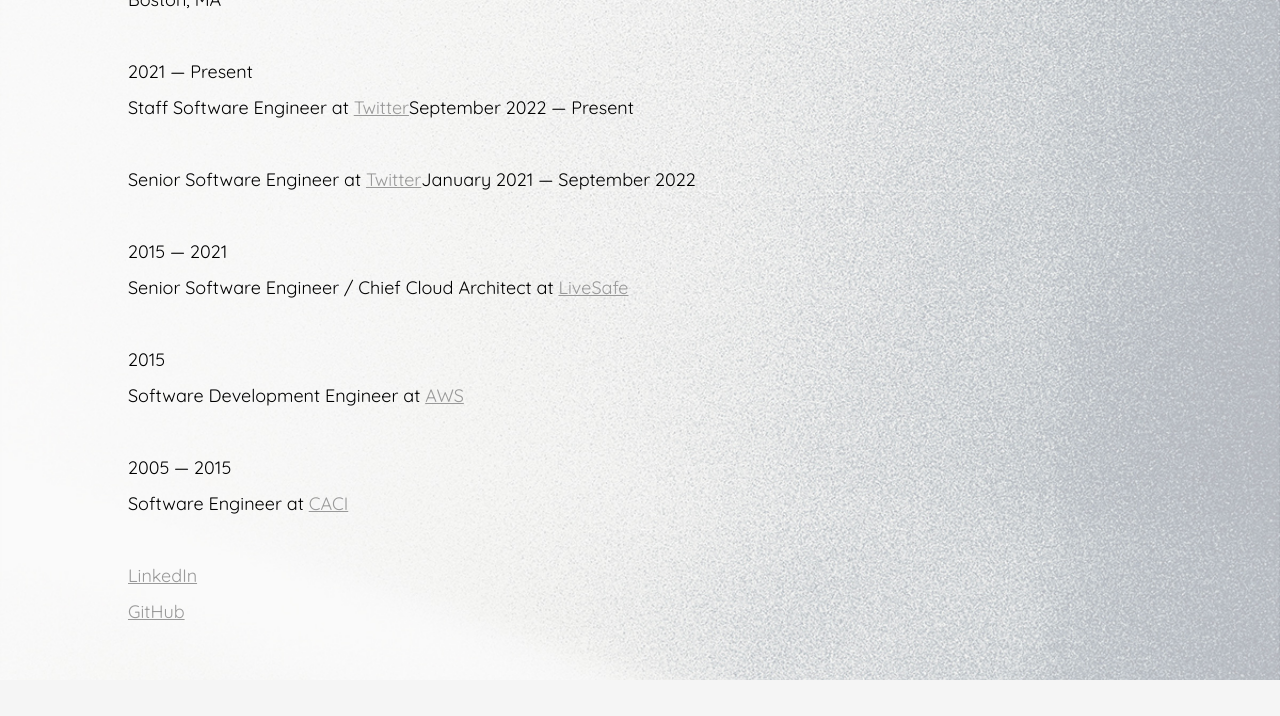
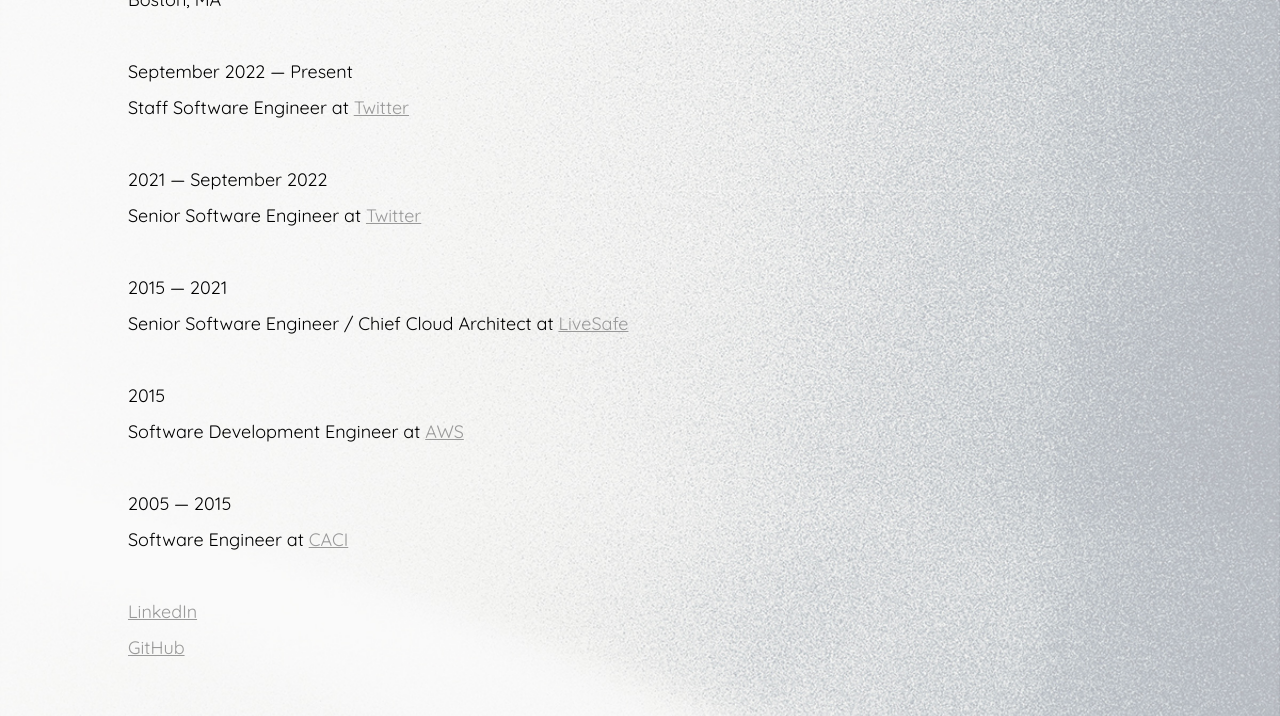
Before and after one commit to stuartsaltzman/stuartsaltzman.github.io, a plain HTML site: page index.html in a window 1280 px wide. Shown: the part 222-938 px from the top of the page. Before the commit the page ends 902 px from the top, so only its background shows below. Drawn offline with Linux system fonts and the light colour scheme.

Commit message:
Update index.html

```diff
--- a/index.html
+++ b/index.html
@@ -63,9 +63,12 @@
 		<span class="name">Stuart Saltzman</span><br>
 		Boston, MA<br><br>
 
-		2021 &mdash; Present<br>
-		Staff Software Engineer at <a href="https://about.twitter.com/">Twitter</a>September 2022 &mdash; Present<br><br>
-		Senior Software Engineer at <a href="https://about.twitter.com/">Twitter</a>January 2021 &mdash; September 2022<br><br>
+
+		September 2022 &mdash; Present<br>
+		Staff Software Engineer at <a href="https://about.twitter.com/">Twitter</a><br><br>
+
+		2021 &mdash; September 2022<br>
+		Senior Software Engineer at <a href="https://about.twitter.com/">Twitter</a><br><br>
 
 		2015 &mdash; 2021<br>
 		Senior Software Engineer / Chief Cloud Architect at <a href="https://www.livesafemobile.com/">LiveSafe</a><br><br>
```
